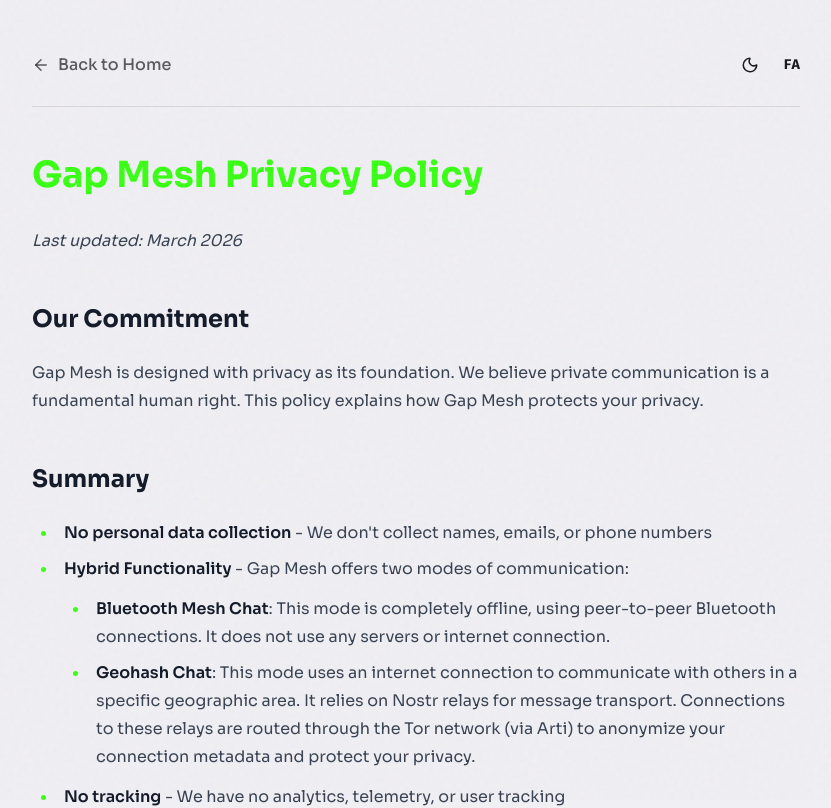
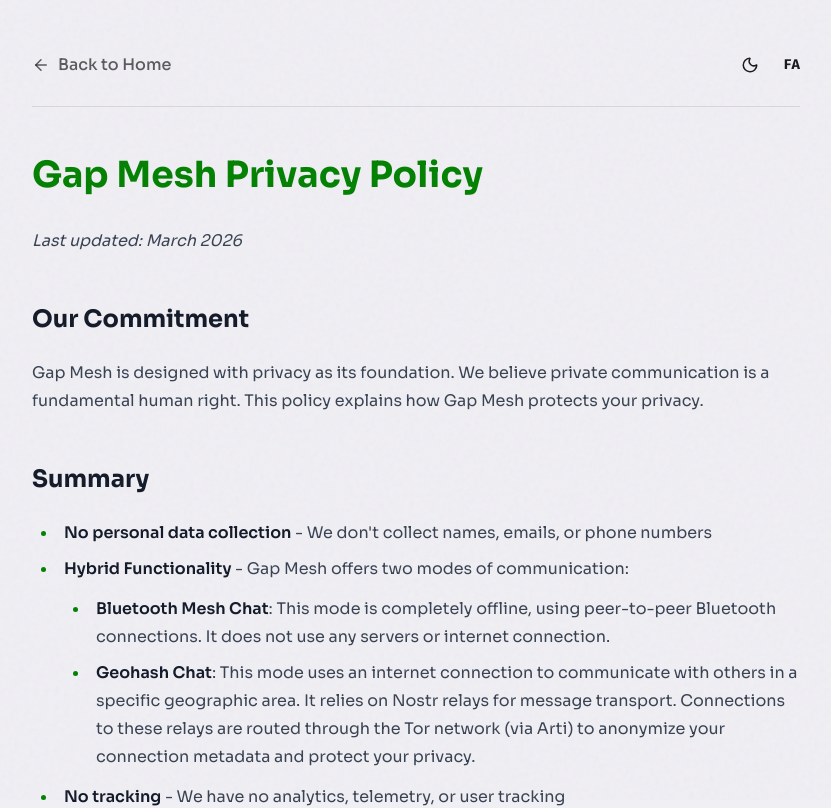
Before and after one commit to darabo/gapmesh-web, a React (Vite) app: page /privacy in a window 1280 px wide. Shown: the top 808 px of the page, without its empty margins (224-1055 px from the left). Built offline with nearby package versions, Linux system fonts and the light colour scheme.

Commit message:
Fix light mode accent color and use borderless playstore app icon

```diff
--- a/src/index.css
+++ b/src/index.css
@@ -3,6 +3,16 @@
 @tailwind utilities;
 
 @layer base {
+  :root {
+    /* Theme.kt LightColorScheme primary */
+    --color-accent: 0 128 0; /* #008000 */
+  }
+
+  html.dark {
+    /* Theme.kt DarkColorScheme primary */
+    --color-accent: 57 255 20; /* #39FF14 */
+  }
+
   html {
     color: theme('colors.text.light');
     background-color: theme('colors.background.light');
--- a/tailwind.config.js
+++ b/tailwind.config.js
@@ -17,7 +17,7 @@
           dark: '#0A0A14', // Deep Void
         },
         accent: {
-          DEFAULT: '#39FF14', // Gap Mesh Neon Green
+          DEFAULT: 'rgb(var(--color-accent) / <alpha-value>)', // Adaptive Gap Mesh Green
         },
         text: {
           light: '#18181B', // Graphite
```
Also changed, not shown: public/gapmesh-icon.png.
